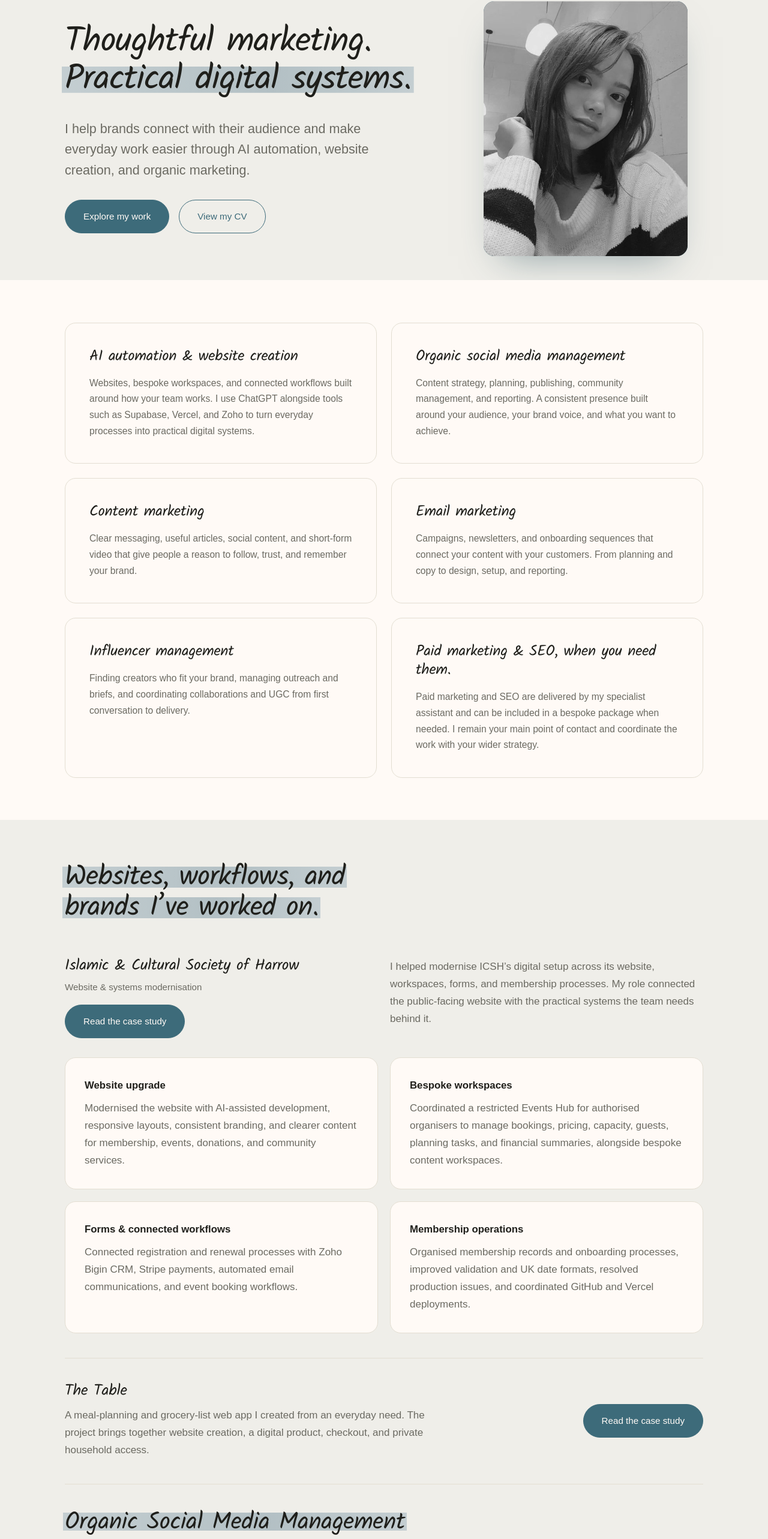
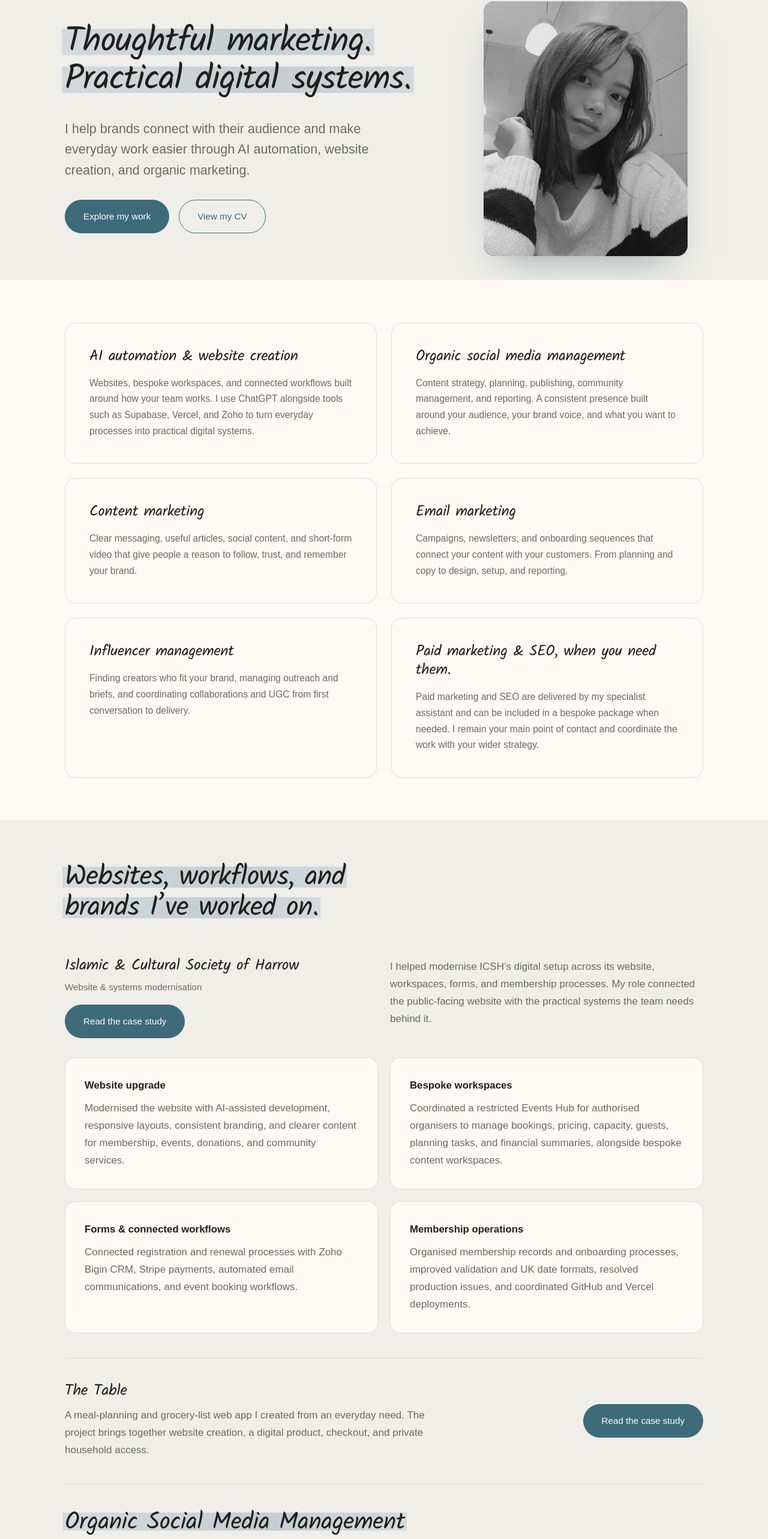
Before and after one commit to unmaketricia/unmake-website, a Next.js app: page /tricia in a window 1280 px wide. Shown: the part 183-2749 px from the top of the page at 60% size. Built offline with nearby package versions, Linux system fonts and the light colour scheme.

Commit message:
Lighten portfolio highlights and keep Organic Social Media together

```diff
--- a/app/tricia/page.jsx
+++ b/app/tricia/page.jsx
@@ -17,7 +17,8 @@ export default function Portfolio() {
         <div className="wrap about-hero">
           <div className={styles.heroCopy}>
             <h1 className={styles.heroTitle}>
-              Thoughtful marketing.<br /> <span className={styles.titleHighlight}>Practical digital systems.</span>
+              <span className={styles.titleHighlight}>Thoughtful marketing.</span><br />
+              <span className={styles.titleHighlight}>Practical digital systems.</span>
             </h1>
             <p className="lede">I help brands connect with their audience and make everyday work easier through AI automation, website creation, and organic marketing.</p>
             <div className="hero-actions">
@@ -68,7 +69,9 @@ export default function Portfolio() {
             <Link className="btn" href="/tricia/work/the-table">Read the case study</Link>
           </article>
           <section className={styles.organicWork} aria-labelledby="organic-social-media-manager">
-            <h3 id="organic-social-media-manager"><span className={styles.titleHighlight}>Organic Social Media Management</span></h3>
+            <h3 id="organic-social-media-manager">
+              <span className={styles.titleHighlight}><span className={styles.organicTitlePhrase}>Organic Social Media</span>{" "}Management</span>
+            </h3>
             <div className="case">
               <div className="case-top">
                 <div>
--- a/app/tricia/portfolio.module.css
+++ b/app/tricia/portfolio.module.css
@@ -21,8 +21,8 @@
   font-size: clamp(1.5rem, 9.5cqi, 3.6rem);
 }
 .titleHighlight {
-  --highlight-edge: color-mix(in srgb, var(--teal-deep) 28%, white);
-  --highlight-center: color-mix(in srgb, var(--teal-deep) 36%, white);
+  --highlight-edge: color-mix(in srgb, var(--teal-deep) 21%, white);
+  --highlight-center: color-mix(in srgb, var(--teal-deep) 28%, white);
   padding-inline: 0.08em;
   margin-inline: -0.08em;
   -webkit-box-decoration-break: clone;
@@ -79,7 +79,10 @@
 .organicWork > h3 {
   font-size: clamp(1.8rem, 3.2vw, 2.5rem);
   margin-bottom: var(--s2);
-  text-wrap: balance;
+}
+.organicTitlePhrase {
+  display: inline-block;
+  max-inline-size: 100%;
 }
 .organicWork :global(.case-top) h4 {
   font-family: var(--font-kalam), cursive;
```
